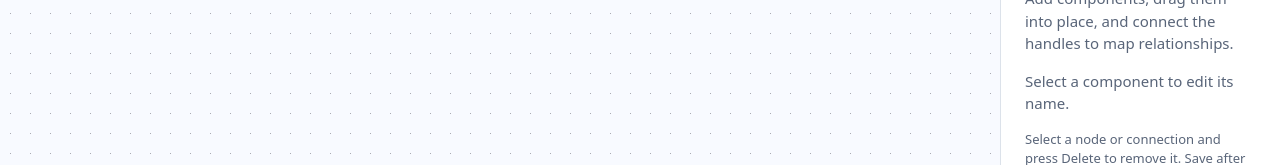
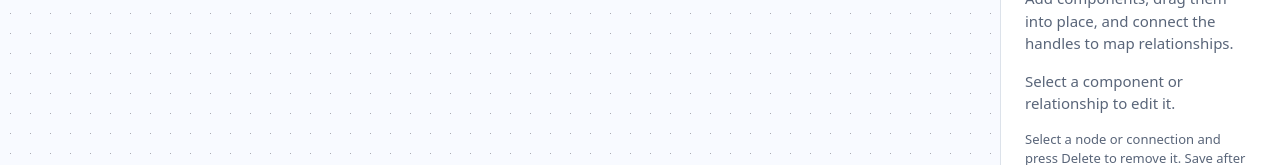
Before and after one commit to RitishSajja/SoloCanvas, a React (Vite) app: page / in a window 1280 px wide. Shown: the part 161-326 px from the top of the page. Built offline with nearby package versions, Linux system fonts and the light colour scheme.

Commit message:
Add relationship label editing
Co-authored-by: Copilot App <223556219+Copilot@users.noreply.github.com>

```diff
--- a/src/App.tsx
+++ b/src/App.tsx
@@ -19,10 +19,11 @@ export default function App() {
   const [nodes, setNodes] = useState<Node[]>(initial.nodes);
   const [edges, setEdges] = useState<Edge[]>(initial.edges);
   const [selected, setSelected] = useState<string | null>(null);
+  const [selectedEdge, setSelectedEdge] = useState<string | null>(null);
   const [saveMessage, setSaveMessage] = useState('Not saved yet');
   const onNodesChange = useCallback((changes: NodeChange[]) => setNodes((old) => applyNodeChanges(changes, old)), []);
   const onEdgesChange = useCallback((changes: EdgeChange[]) => setEdges((old) => applyEdgeChanges(changes, old)), []);
-  const onConnect = useCallback((connection: Connection) => setEdges((old) => addEdge(connection, old)), []);
+  const onConnect = useCallback((connection: Connection) => setEdges((old) => addEdge({ ...connection, label: '' }, old)), []);
   const save = () => {
     try { localStorage.setItem(KEY, JSON.stringify({ nodes, edges })); setSaveMessage('Saved on this device'); }
     catch { setSaveMessage('Could not save. Check browser storage permissions.'); }
@@ -31,15 +32,18 @@ export default function App() {
     const id = crypto.randomUUID();
     setNodes((old) => [...old, { id, position: { x: 60 + old.length * 30, y: 60 + old.length * 30 }, data: { label: 'New component' } }]);
     setSelected(id);
+    setSelectedEdge(null);
   };
   const active = nodes.find((node) => node.id === selected);
+  const activeEdge = edges.find((edge) => edge.id === selectedEdge);
   useEffect(() => { if (selected && !active) setSelected(null); }, [selected, active]);
+  useEffect(() => { if (selectedEdge && !activeEdge) setSelectedEdge(null); }, [selectedEdge, activeEdge]);
   return <main>
     <header><div><strong>SoloCanvas</strong><span> Architecture map</span></div><div className="actions"><button onClick={addNode}>Add component</button><button onClick={save}>Save board</button></div></header>
     <div className="workspace">
-      <section className="canvas" aria-label="Architecture canvas"><ReactFlow nodes={nodes} edges={edges} onNodesChange={onNodesChange} onEdgesChange={onEdgesChange} onConnect={onConnect} onNodeClick={(_, node) => setSelected(node.id)} onPaneClick={() => setSelected(null)} fitView><Background /><Controls /></ReactFlow></section>
+      <section className="canvas" aria-label="Architecture canvas"><ReactFlow nodes={nodes} edges={edges} onNodesChange={onNodesChange} onEdgesChange={onEdgesChange} onConnect={onConnect} onNodeClick={(_, node) => { setSelected(node.id); setSelectedEdge(null); }} onEdgeClick={(_, edge) => { setSelected(null); setSelectedEdge(edge.id); }} onPaneClick={() => { setSelected(null); setSelectedEdge(null); }} fitView><Background /><Controls /></ReactFlow></section>
       <aside><h1>Architecture map</h1><p>Add components, drag them into place, and connect the handles to map relationships.</p>
-        {active ? <label>Component name<input value={String(active.data.label ?? '')} onChange={(event) => { const label = event.target.value; setNodes((old) => old.map((node) => node.id === active.id ? { ...node, data: { ...node.data, label } } : node)); }} /></label> : <p>Select a component to edit its name.</p>}
+        {activeEdge ? <label>Relationship label<input aria-label="Relationship label" placeholder="e.g. calls, depends on" value={String(activeEdge.label ?? '')} onChange={(event) => { const label = event.target.value; setEdges((old) => old.map((edge) => edge.id === activeEdge.id ? { ...edge, label } : edge)); }} /></label> : active ? <label>Component name<input value={String(active.data.label ?? '')} onChange={(event) => { const label = event.target.value; setNodes((old) => old.map((node) => node.id === active.id ? { ...node, data: { ...node.data, label } } : node)); }} /></label> : <p>Select a component or relationship to edit it.</p>}
         <p className="hint">Select a node or connection and press Delete to remove it. Save after making changes.</p><p role="status">{saveMessage}</p>
       </aside>
     </div>
```
Also changed, not shown: 1 other file (tests, documents, lock files or other folders).
